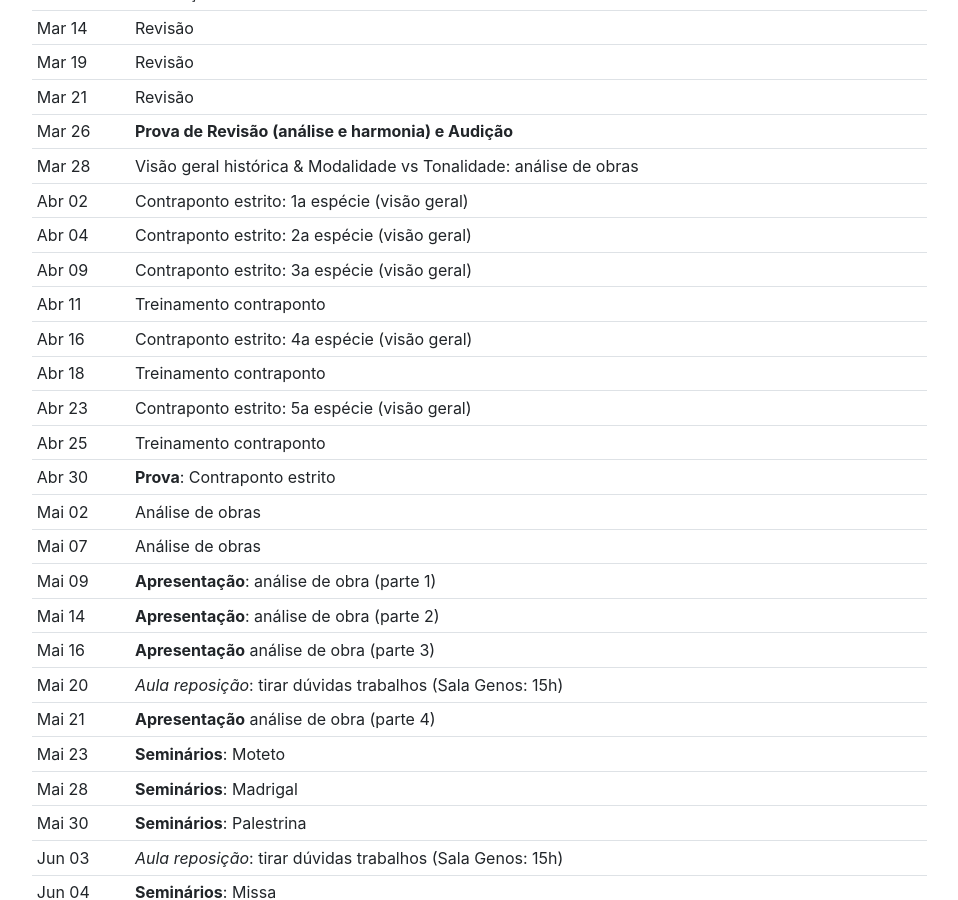
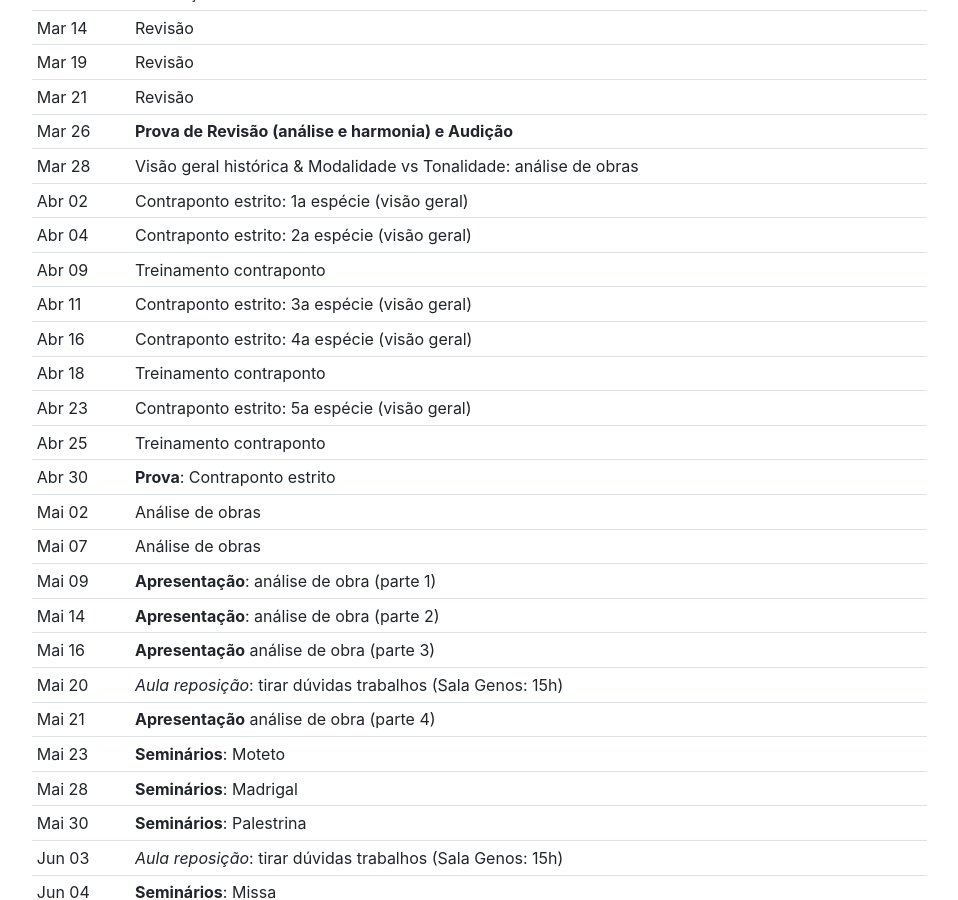
Before and after one commit to kroger/genosmus, a Jekyll site: the page built from _pedro/musa75.md, in a window 1280 px wide and 900 px high, scrolled down 1535 px. Shown: the whole window, without its empty margins (68-1026 px from the left). Built offline with Jekyll 4.4.1, drawn with Linux system fonts in a browser that asks for light colours.

Commit message:
Atualiza cronograma

```diff
--- a/_pedro/musa75.md
+++ b/_pedro/musa75.md
@@ -64,8 +64,8 @@ Mar 26 | **Prova de Revisão (análise e harmonia) e Audição**
 Mar 28 | Visão geral histórica & Modalidade vs Tonalidade: análise de obras
 Abr 02 | Contraponto estrito: 1a espécie (visão geral)
 Abr 04 | Contraponto estrito: 2a espécie (visão geral)
-Abr 09 | Contraponto estrito: 3a espécie (visão geral)
-Abr 11 | Treinamento contraponto
+Abr 09 | Treinamento contraponto
+Abr 11 | Contraponto estrito: 3a espécie (visão geral)
 Abr 16 | Contraponto estrito: 4a espécie (visão geral)
 Abr 18 | Treinamento contraponto
 Abr 23 | Contraponto estrito: 5a espécie (visão geral)
```
